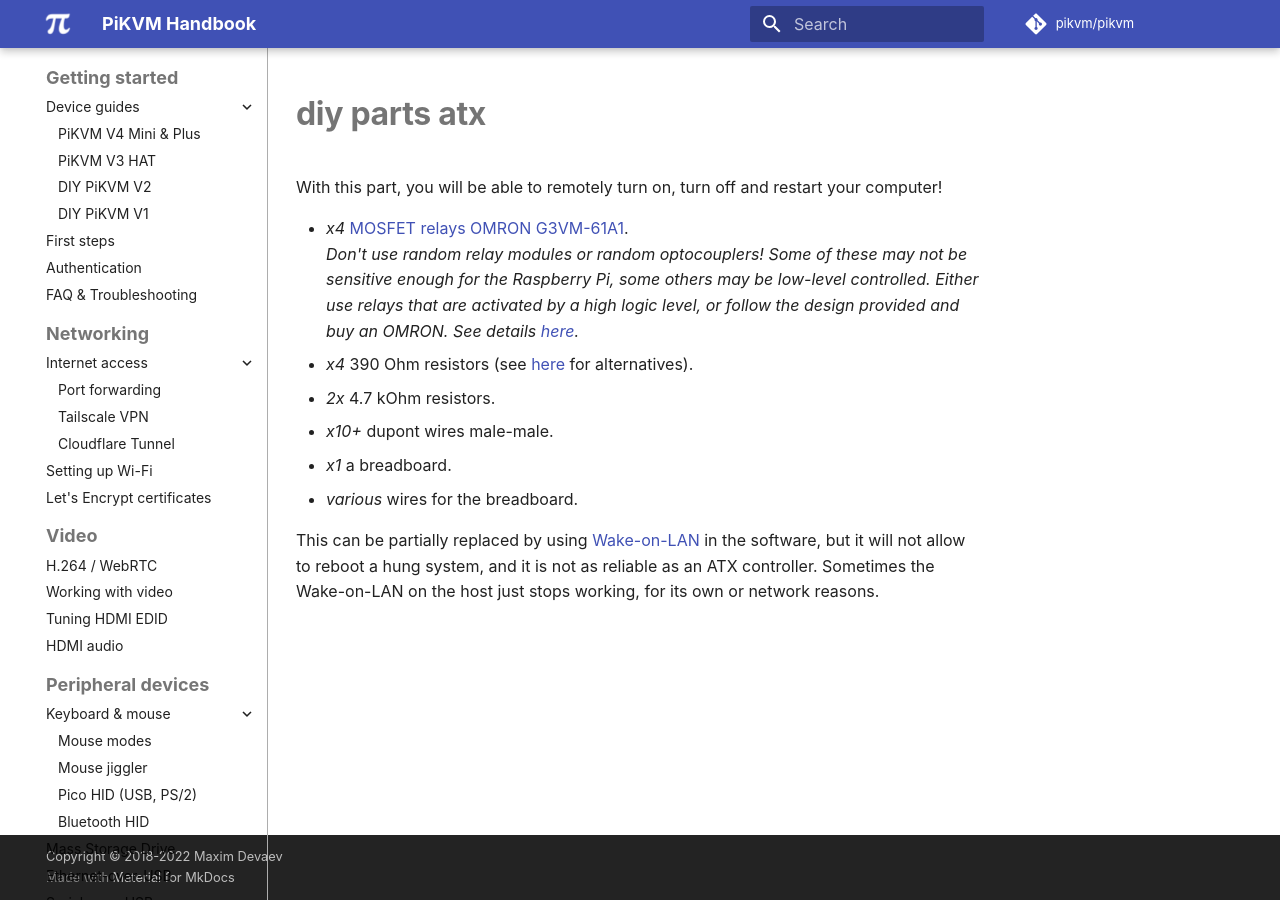
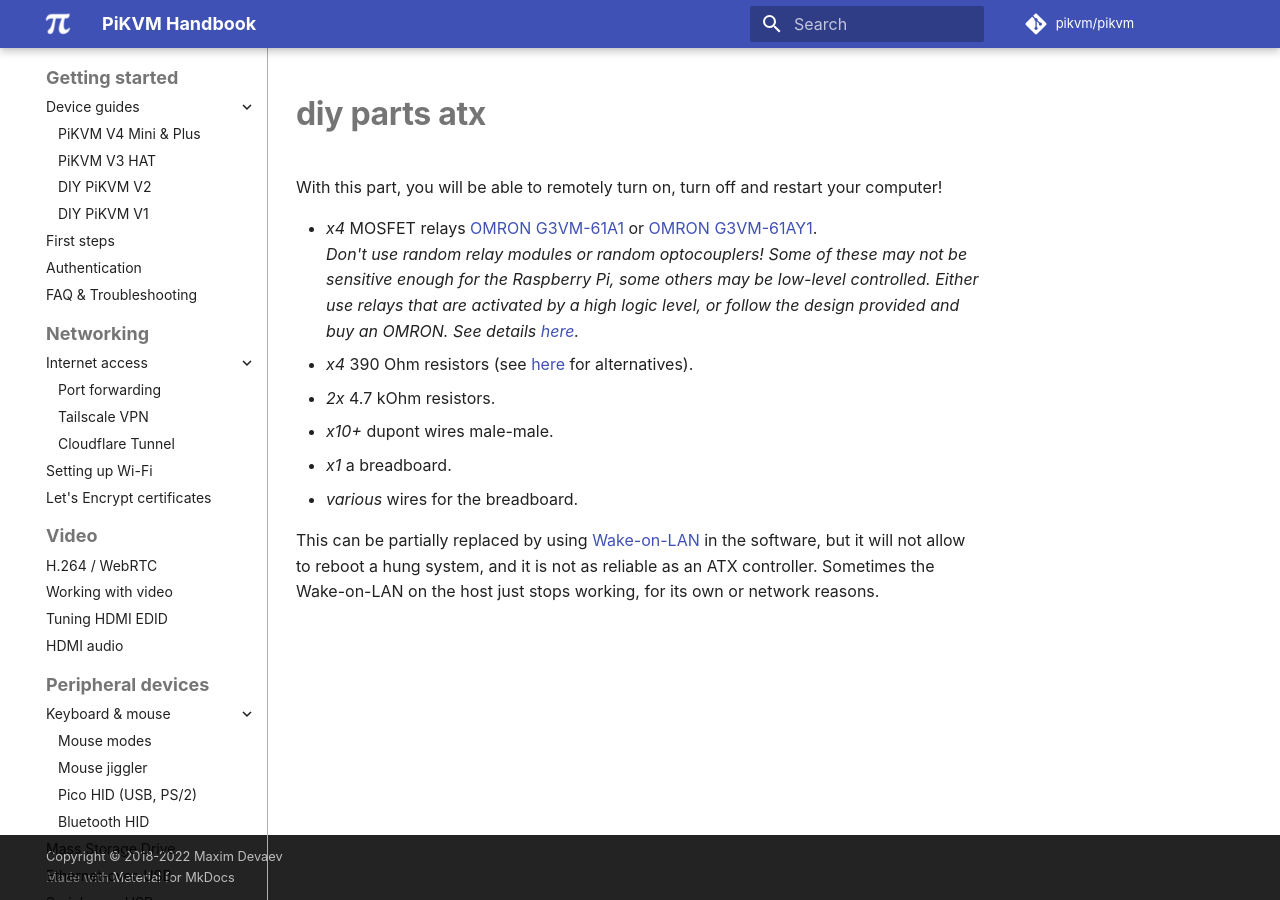
Before and after one commit to pikvm/pikvm, an MkDocs documentation site: the page built from docs/_diy_parts_atx.md, in a window 1280 px wide. Built offline with MkDocs 1.6.1 and Material for MkDocs 9.7.7, drawn with Linux system fonts in a browser that asks for light colours; some web fonts are replaced; comment, search, counter and statistics services are not loaded.

Commit message:
relay alternative

```diff
--- a/docs/_diy_parts_atx.md
+++ b/docs/_diy_parts_atx.md
@@ -1,6 +1,7 @@
 With this part, you will be able to remotely turn on, turn off and restart your computer!
 
-* *x4* [MOSFET relays OMRON G3VM-61A1](https://www.digikey.com/products/en?keywords=G3VM-61A1).<br>
+* *x4* MOSFET relays [OMRON G3VM-61A1](https://www.digikey.com/products/en?keywords=G3VM-61A1)
+  or [OMRON G3VM-61AY1](https://www.digikey.com/products/en?keywords=G3VM-61AY1).<br>
   *Don't use random relay modules or random optocouplers! Some of these may not be sensitive enough
   for the Raspberry Pi, some others may be low-level controlled. Either use relays that are activated by a high logic level,
   or follow the design provided and buy an OMRON. See details [here](https://github.com/pikvm/pikvm/issues/13).*
```
